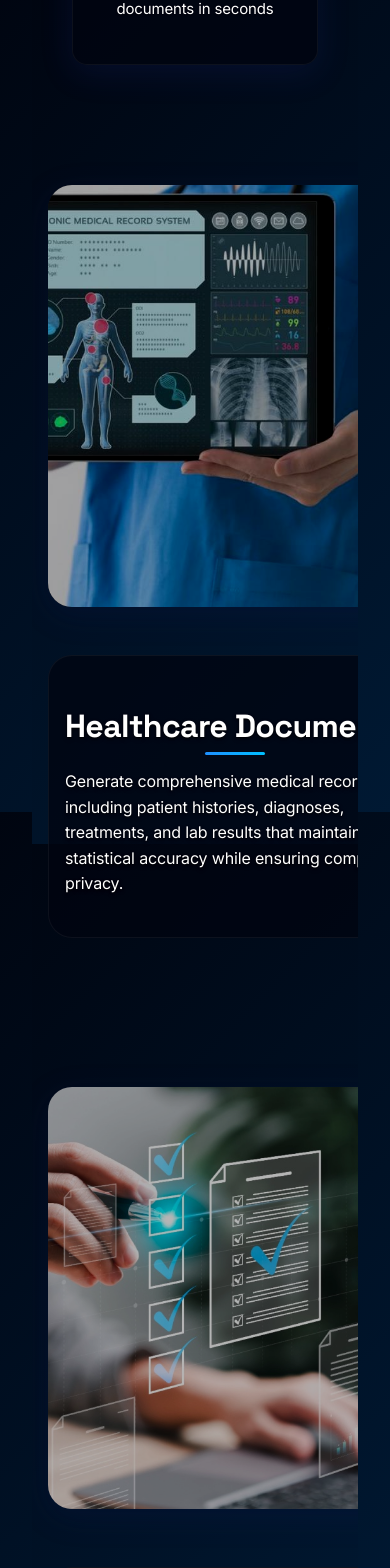
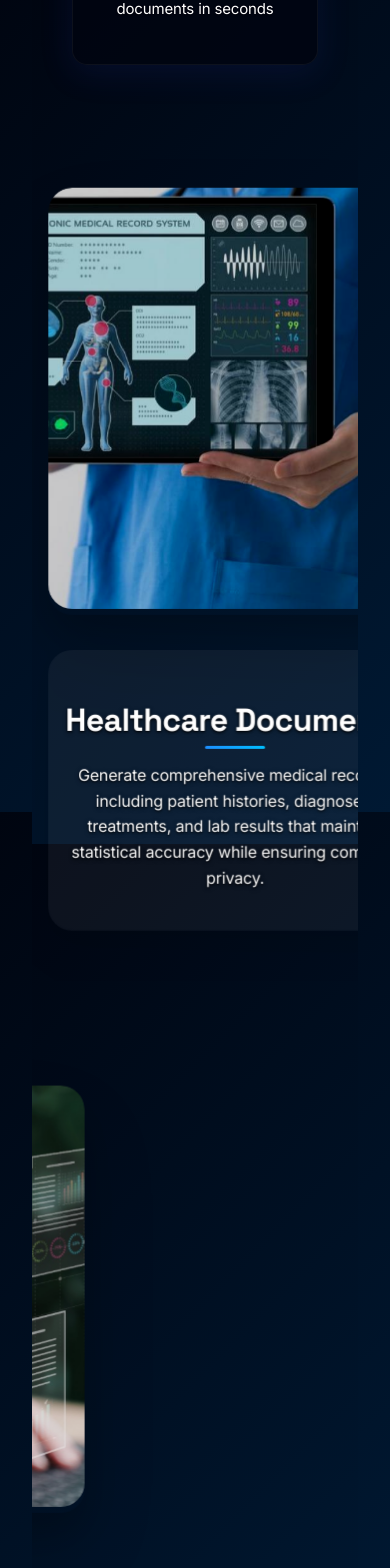
Before and after one commit to maeriyn/Medora-Profiles, a React (Vite) app in the folder frontendMedora/: page / in a window 390 px wide. Shown: the part 1720-3288 px from the top of the page. Built offline with nearby package versions, Linux system fonts and the light colour scheme.

Commit message:
Hover effects

```diff
--- a/frontendMedora/src/components/Home.css
+++ b/frontendMedora/src/components/Home.css
@@ -143,13 +143,15 @@
 
 .section {
   position: relative;
-  height: 100vh;
+  min-height: 100vh;
   display: grid;
   grid-template-columns: 1fr 1fr;
   align-items: center;
   gap: 4rem;
   padding: 4rem 8%;  /* Increased padding */
+  perspective: 1000px;
   transform-style: preserve-3d;
+  overflow: visible;
   z-index: 1;
   background: transparent;
   overflow: hidden;
@@ -161,57 +163,67 @@
   margin: 8rem 0;  /* Added margin between sections */
 }
 
-.section-image, .section-content {
-  transform: scale(1.25);
-  transition: transform 0.3s ease;
-}
-
-.section:hover .section-image,
-.section:hover .section-content {
-  transform: scale(1);
-}
-
-.section-image:hover,
-.section-content:hover {
-  transform: none;
+.section-image-container {
+  position: relative;
+  border-radius: 20px;
+  overflow: hidden;
+  box-shadow:
+    0 20px 40px rgba(0, 0, 0, 0.2),
+    0 40px 80px rgba(0, 0, 0, 0.1);
+  transition: transform 0.6s cubic-bezier(0.2, 0.8, 0.2, 1);
+  will-change: transform;
+  transform-style: preserve-3d;
 }
 
 .section-image {
   width: 100%;
   height: 80vh;
   object-fit: cover;
-  border-radius: 24px;
-  box-shadow: 0 8px 32px rgba(31, 38, 135, 0.18);
-  position: relative;
-  z-index: 1;
-  margin: 0;
-  background: #222;
-  transform: translateZ(-0.5px) scale(1.25);
-  will-change: transform;
-  backface-visibility: hidden;
-  -webkit-backface-visibility: hidden;
-  transition: transform 0.3s ease;
+  border-radius: 20px;
+  transform-style: preserve-3d;
+  transition: transform 0.6s cubic-bezier(0.2, 0.8, 0.2, 1);
 }
 
 .section-content {
   position: relative;
-  transform: translateZ(0) scale(1.25); /* Added scale */
-  z-index: 2;
-  left: 0;
-  top: 0;
-  width: 100%;
-  max-width: 600px;
   padding: 3rem;
-  background: var(--overlay-dark);
+  background: rgba(255, 255, 255, 0.05);
   backdrop-filter: blur(10px);
-  border-radius: 24px;
-  text-align: left;
-  border: 1px solid rgba(255, 255, 255, 0.05);
-  transition: transform 0.3s ease; /* Added transition */
+  border-radius: 20px;
+  box-shadow:
+    0 10px 30px rgba(0, 0, 0, 0.1),
+    0 20px 60px rgba(0, 0, 0, 0.05);
+  transform-style: preserve-3d;
+  transition: transform 0.6s cubic-bezier(0.2, 0.8, 0.2, 1);
+}
+
+/* Remove these section hover styles */
+.section:hover .section-image-container,
+.section:hover .section-content,
+.section:hover .section-image,
+.section:hover .section-content {
+  transform: none;
+}
+
+/* Update individual hover styles */
+.section-image-container:hover img {
+  transform: scale(1.05);
+}
+
+.section-image:hover {
+  filter: brightness(0.8) contrast(1.1);
 }
 
 .section-content:hover {
+  background: var(--overlay-dark-hover, rgba(0, 5, 16, 0.85));
+  transform: scale(1.02);
+}
+
+/* Update base styles to remove scaling */
+.section-image,
+.section-content {
   transform: none;
+  transition: transform 0.3s ease, filter 0.3s ease, background 0.3s ease;
 }
 
 .section-title {
@@ -263,6 +275,22 @@
   .section:hover .section-image,
   .section:hover .section-content {
     transform: none; /* Remove all transforms on mobile */
+  }
+}
+
+@media (max-width: 768px) {
+  .section {
+    grid-template-columns: 1fr;
+    padding: 2rem;
+    gap: 2rem;
+  }
+
+  .section-image {
+    height: 50vh;
+  }
+
+  .section-content {
+    padding: 2rem;
   }
 }
 
@@ -620,18 +648,3 @@
     0 1px 2px rgba(0, 0, 0, 0.8),
     0 2px 4px rgba(0, 0, 0, 0.4);
 }
-
-.clickable {
-  cursor: pointer;
-  transition: all 0.3s ease;
-}
-
-.section-image.clickable:hover {
-  filter: brightness(0.8) contrast(1.1) !important;
-  transform: scale(1.02);
-}
-
-.section-content.clickable:hover {
-  background: var(--overlay-dark-hover, rgba(0, 5, 16, 0.85));
-  transform: scale(1.02);
-}
--- a/frontendMedora/src/components/Home.tsx
+++ b/frontendMedora/src/components/Home.tsx
@@ -8,25 +8,37 @@ const sections = [
     title: 'Healthcare Documents',
     description: 'Generate comprehensive medical records, including patient histories, diagnoses, treatments, and lab results that maintain statistical accuracy while ensuring complete privacy.',
     image: '/images/healthcare.jpg',
-    parallaxRange: [-150, 150]
+    depth: 1.5,
+    translateZ: -2,
+    scale: 1.3,
+    initialY: 100
   },
   {
     title: 'Financial Documents',
     description: 'Create realistic financial profiles including tax returns, bank statements, and investment portfolios that reflect real-world economic patterns and regulations.',
     image: '/images/financial.jpg',
-    parallaxRange: [-100, 100]
+    depth: 1.2,
+    translateZ: -1.5,
+    scale: 1.2,
+    initialY: 50
   },
   {
     title: 'Educational Documents',
     description: 'Produce academic records, transcripts, and educational assessments that mirror actual educational institutions while preserving anonymity.',
     image: '/images/education.jpg',
-    parallaxRange: [-150, 150] // Adjusted to match healthcare section
+    depth: 1.8,
+    translateZ: -2.5,
+    scale: 1.4,
+    initialY: 150
   },
   {
     title: 'Legal Documents',
     description: 'Generate legal documentation including contracts, court records, and regulatory filings that maintain legal validity while protecting sensitive information.',
     image: '/images/legal.jpg',
-    parallaxRange: [-100, 100] // Adjusted to match financial section
+    depth: 1.3,
+    translateZ: -1.8,
+    scale: 1.25,
+    initialY: 75
   }
 ]
 
@@ -67,48 +79,47 @@ export default function Home() {
     'Neighborhoods'
   ]
 
-  // Track the current word index based on animation timing
   const [currentWord, setCurrentWord] = useState(0)
   const cyclingTextRef = useRef<HTMLDivElement>(null)
   const wordRefs = useRef<(HTMLSpanElement | null)[]>([])
   const titleContainerRef = useRef<HTMLDivElement>(null)
 
-  // Animation timing: 3s per word (synced with CSS)
+  const [scrollY, setScrollY] = useState(0)
+  const sectionRefs = useRef<(HTMLDivElement | null)[]>([])
+
   useEffect(() => {
     const interval = setInterval(() => {
       setCurrentWord((prev) => (prev + 1) % cyclingWords.length)
-    }, 3000) // Match 3s CSS animation duration
+    }, 3000)
     return () => clearInterval(interval)
   }, [cyclingWords.length])
 
-  // Dynamically set widths for smooth resizing
   useEffect(() => {
     const wordEl = wordRefs.current[currentWord]
     const cyclingTextEl = cyclingTextRef.current
     const titleContainerEl = titleContainerRef.current
     if (wordEl && cyclingTextEl && titleContainerEl) {
-      // Get width of current word
       const wordWidth = wordEl.offsetWidth
-      // Get width of static text ("Generate entire " + cycling word)
-      // Estimate: sum widths of "Generate", "entire", gaps, and cycling word
-      // We'll use cyclingTextEl's padding + wordWidth + static text
-      // For simplicity, set cycling-text width to wordWidth + 32px padding
-      cyclingTextEl.style.setProperty('--cycling-width', `${wordWidth + 32}px`)
-      // Now, set title-container width to fit all children
-      // Get widths of "Generate" and "entire"
       const staticSpans = Array.from(titleContainerEl.children).filter(
         (el) => el.tagName === 'SPAN'
       ) as HTMLSpanElement[]
       const staticWidth = staticSpans.reduce((acc, el) => acc + el.offsetWidth, 0)
-      // Add gap (gap * number of gaps)
-      const gap = 24 // 1.5rem ≈ 24px
+      const gap = 24
       const totalWidth = staticWidth + gap * 2 + wordWidth + 32
+      cyclingTextEl.style.setProperty('--cycling-width', `${wordWidth + 32}px`)
       titleContainerEl.style.setProperty('--title-width', `${totalWidth}px`)
     }
   }, [currentWord])
 
+  useEffect(() => {
+    const handleScroll = () => {
+      setScrollY(window.scrollY)
+    }
+    window.addEventListener('scroll', handleScroll, { passive: true })
+    return () => window.removeEventListener('scroll', handleScroll)
+  }, [])
+
   const handleSectionClick = (title: string) => {
-    // Convert "Healthcare Documents" to "healthcare"
     const path = title.split(' ')[0].toLowerCase();
     navigate(`/modalities/${path}`);
   };
@@ -147,13 +158,12 @@ export default function Home() {
             Generate Now
           </motion.button>
 
-          {/* Metrics container with fixed width wrapper */}
           <motion.div
             className="metrics-container"
             initial={{ opacity: 0, y: 40 }}
             animate={{ opacity: 1, y: 0 }}
             transition={{ duration: 0.8, delay: 0.5 }}
-            style={{ maxWidth: '1000px', margin: '0 auto' }} // Fixed max width
+            style={{ maxWidth: '1000px', margin: '0 auto' }}
           >
             {metrics.map((metric, index) => (
               <motion.div
@@ -180,10 +190,10 @@ export default function Home() {
           <motion.div
             key={feature.title}
             className="feature-card"
-            initial={{ opacity: 0, x: -50 }}  // All cards start from left
+            initial={{ opacity: 0, x: -50 }}
             whileInView={{ opacity: 1, x: 0 }}
             whileHover={{ y: -10 }}
-            transition={{ duration: 0.5, delay: index * 0.2 }}  // Stagger the animations
+            transition={{ duration: 0.5, delay: index * 0.2 }}
             viewport={{ once: true }}
           >
             <span className="feature-icon">{feature.icon}</span>
@@ -193,27 +203,80 @@ export default function Home() {
         ))}
       </div>
 
-      {sections.map((section) => {
+      {sections.map((section, index) => {
+        const yOffset = (scrollY * section.depth) % window.innerHeight
+        const slideX = Math.min(0, (scrollY - (index * window.innerHeight * 0.8)) * 0.5)
+        const translateZ = section.translateZ * (1 + scrollY * 0.0005)
+
         return (
-          <div key={section.title} className="section">
-            <img
-              src={section.image}
-              alt={section.title}
-              className="section-image clickable"
+          <motion.div
+            key={section.title}
+            ref={el => { sectionRefs.current[index] = el; }}
+            className="section"
+            initial={{ y: section.initialY, opacity: 0 }}
+            whileInView={{ y: 0, opacity: 1 }}
+            viewport={{ once: true, margin: "-100px" }}
+            style={{
+              perspective: "1000px",
+              zIndex: sections.length - index,
+            }}
+          >
+            <motion.div
+              className="section-image-container"
+              whileHover={{
+                scale: 1.05,
+                transition: { duration: 0.3 }
+              }}
               style={{
-                filter: 'brightness(0.7) contrast(1.05)'
+                transform: `translateX(${slideX}px) translateZ(${translateZ}px)`,
+                transformStyle: "preserve-3d",
+                borderRadius: "24px",
+                overflow: "hidden"
               }}
-              onClick={() => handleSectionClick(section.title)}
-            />
-            <div
-              className="section-content clickable"
-              onClick={() => handleSectionClick(section.title)}
+            >
+              <motion.img
+                src={section.image}
+                alt={section.title}
+                className="section-image"
+                whileHover={{
+                  filter: "brightness(0.7) contrast(1.2)",
+                }}
+                style={{
+                  filter: 'brightness(0.85) contrast(1.1)',
+                  transformStyle: "preserve-3d",
+                  borderRadius: "24px",
+                  cursor: "pointer"
+                }}
+                onClick={(e) => {
+                  e.stopPropagation();
+                  handleSectionClick(section.title);
+                }}
+              />
+            </motion.div>
+            <motion.div
+              className="section-content"
+              whileHover={{
+                scale: 1.02,
+                backgroundColor: "rgba(0, 5, 16, 0.85)",
+                transition: { duration: 0.3 }
+              }}
+              style={{
+                transform: `translateX(${-slideX}px) translateZ(${translateZ * 0.5}px)`,
+                transformStyle: "preserve-3d",
+                borderRadius: "24px",
+                overflow: "hidden",
+                cursor: "pointer"
+              }}
+              onClick={(e) => {
+                e.stopPropagation();
+                handleSectionClick(section.title);
+              }}
             >
               <h2 className="section-title">{section.title}</h2>
               <p className="section-description">{section.description}</p>
-            </div>
-          </div>
-        );
+            </motion.div>
+          </motion.div>
+        )
       })}
     </div>
   )
```
